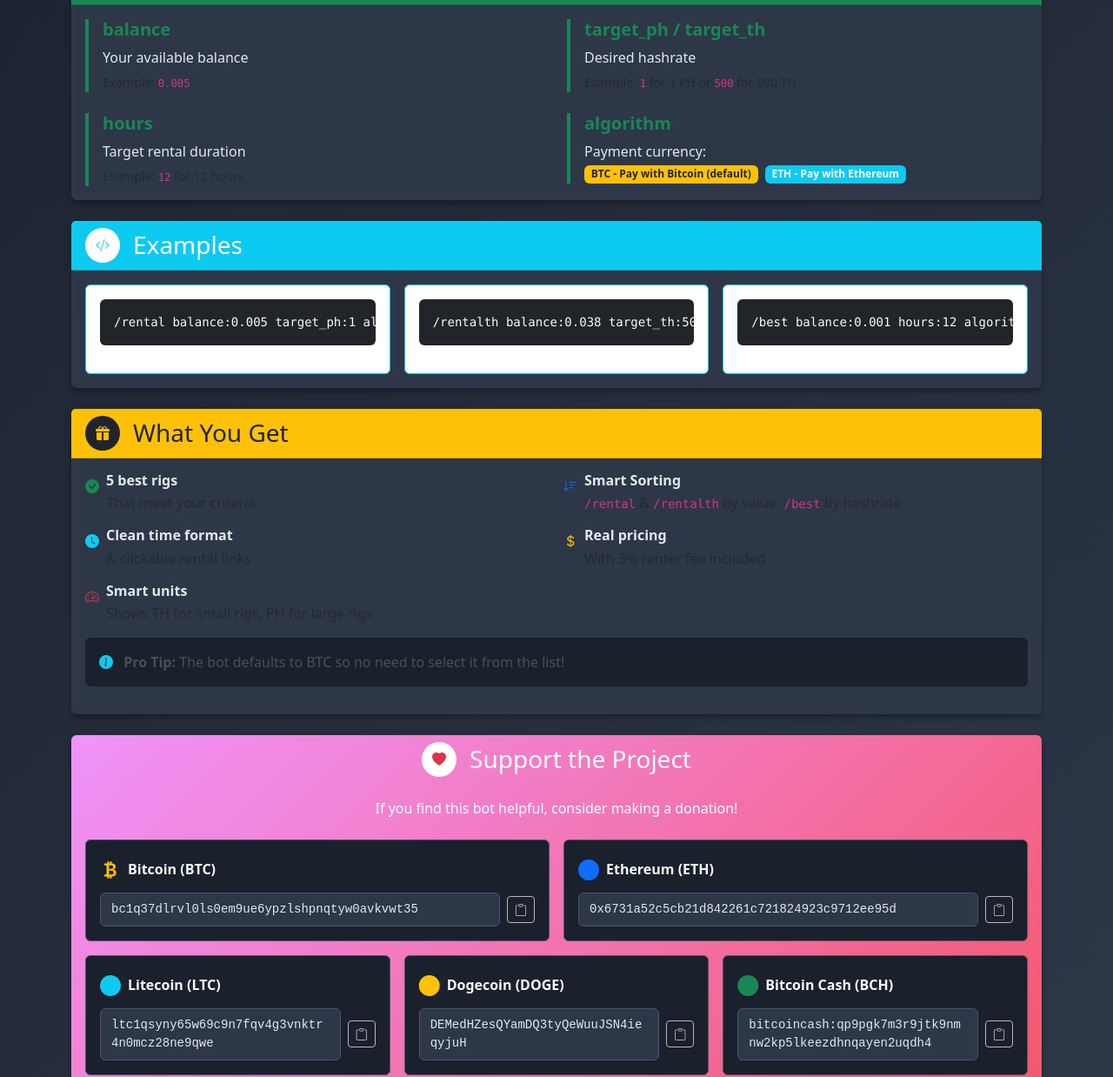
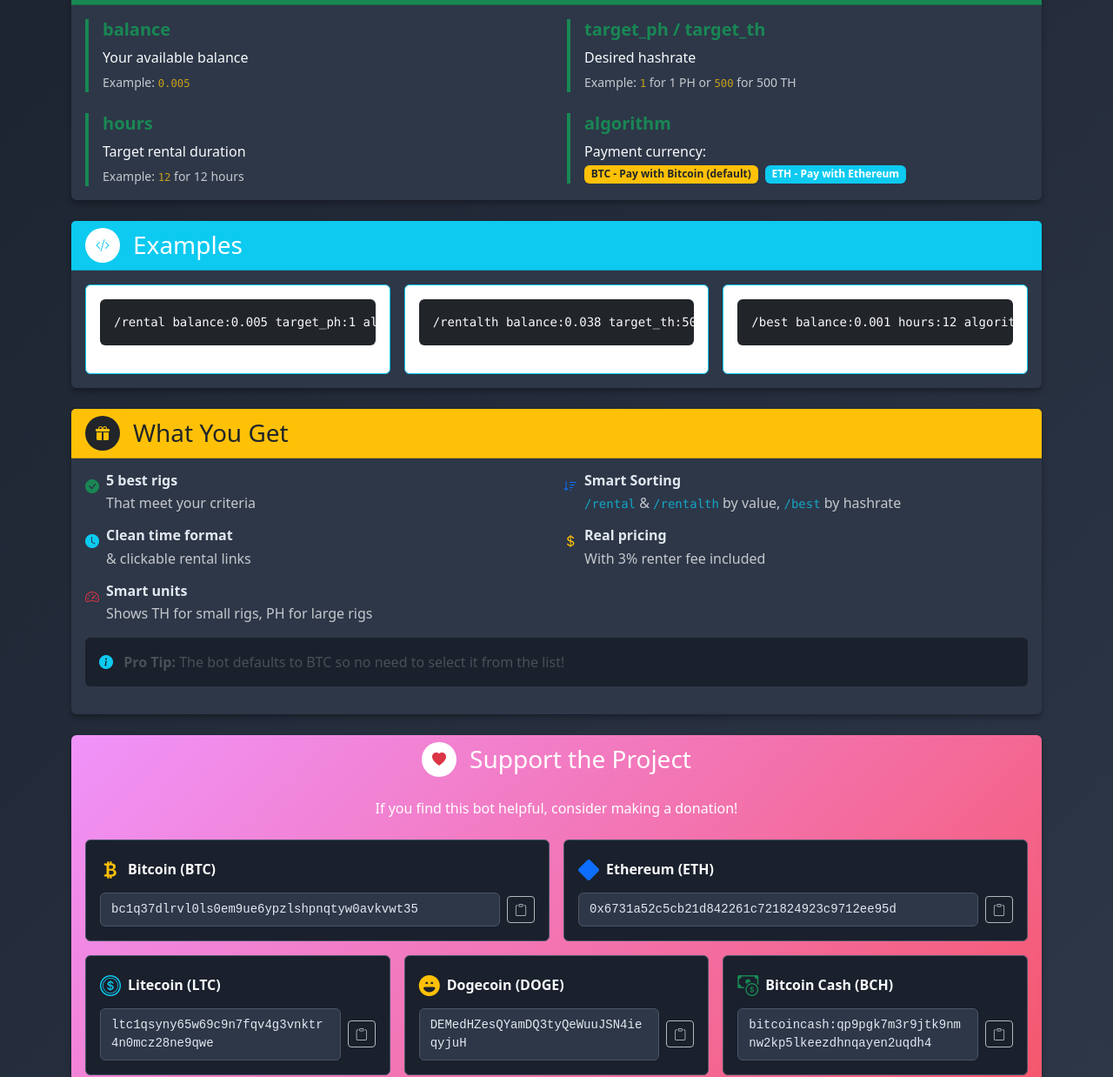
Before and after one commit to AkaCurtis/MRR-Rental-Finder, a plain HTML site: page index.html in a window 1280 px wide. Shown: the part 529-1767 px from the top of the page at 87% size. Drawn offline with nearby package versions, Linux system fonts and the light colour scheme.

Commit message:
Update text styles for balance and hashrate sections

```diff
--- a/index.html
+++ b/index.html
@@ -130,28 +130,28 @@
                             <div class="col-md-6">
                                 <div class="border-start border-success border-4 ps-3">
                                     <h5 class="fw-bold text-success">balance</h5>
-                                    <p class="mb-1">Your available balance</p>
-                                    <small class="text-muted">Example: <code>0.005</code></small>
+                                    <p class="mb-1 text-light">Your available balance</p>
+                                    <small class="text-light opacity-75">Example: <code class="text-warning">0.005</code></small>
                                 </div>
                             </div>
                             <div class="col-md-6">
                                 <div class="border-start border-success border-4 ps-3">
                                     <h5 class="fw-bold text-success">target_ph / target_th</h5>
-                                    <p class="mb-1">Desired hashrate</p>
-                                    <small class="text-muted">Example: <code>1</code> for 1 PH or <code>500</code> for 500 TH</small>
+                                    <p class="mb-1 text-light">Desired hashrate</p>
+                                    <small class="text-light opacity-75">Example: <code class="text-warning">1</code> for 1 PH or <code class="text-warning">500</code> for 500 TH</small>
                                 </div>
                             </div>
                             <div class="col-md-6">
                                 <div class="border-start border-success border-4 ps-3">
                                     <h5 class="fw-bold text-success">hours</h5>
-                                    <p class="mb-1">Target rental duration</p>
-                                    <small class="text-muted">Example: <code>12</code> for 12 hours</small>
+                                    <p class="mb-1 text-light">Target rental duration</p>
+                                    <small class="text-light opacity-75">Example: <code class="text-warning">12</code> for 12 hours</small>
                                 </div>
                             </div>
                             <div class="col-md-6">
                                 <div class="border-start border-success border-4 ps-3">
                                     <h5 class="fw-bold text-success">algorithm</h5>
-                                    <p class="mb-1">Payment currency:</p>
+                                    <p class="mb-1 text-light">Payment currency:</p>
                                     <div class="d-flex gap-2 flex-wrap">
                                         <span class="badge bg-warning text-dark">BTC - Pay with Bitcoin (default)</span>
                                         <span class="badge bg-info">ETH - Pay with Ethereum</span>
@@ -224,7 +224,7 @@
                                     <i class="bi bi-check-circle-fill text-success me-2 mt-1"></i>
                                     <div>
                                         <h6 class="fw-bold mb-1">5 best rigs</h6>
-                                        <p class="mb-0 text-muted">That meet your criteria</p>
+                                        <p class="mb-0 text-light opacity-75">That meet your criteria</p>
                                     </div>
                                 </div>
                             </div>
@@ -233,7 +233,7 @@
                                     <i class="bi bi-sort-down text-primary me-2 mt-1"></i>
                                     <div>
                                         <h6 class="fw-bold mb-1">Smart Sorting</h6>
-                                        <p class="mb-0 text-muted"><code>/rental</code> & <code>/rentalth</code> by value, <code>/best</code> by hashrate</p>
+                                        <p class="mb-0 text-light opacity-75"><code class="text-info">/rental</code> & <code class="text-info">/rentalth</code> by value, <code class="text-info">/best</code> by hashrate</p>
                                     </div>
                                 </div>
                             </div>
@@ -242,7 +242,7 @@
                                     <i class="bi bi-clock-fill text-info me-2 mt-1"></i>
                                     <div>
                                         <h6 class="fw-bold mb-1">Clean time format</h6>
-                                        <p class="mb-0 text-muted">& clickable rental links</p>
+                                        <p class="mb-0 text-light opacity-75">& clickable rental links</p>
                                     </div>
                                 </div>
                             </div>
@@ -251,7 +251,7 @@
                                     <i class="bi bi-currency-dollar text-warning me-2 mt-1"></i>
                                     <div>
                                         <h6 class="fw-bold mb-1">Real pricing</h6>
-                                        <p class="mb-0 text-muted">With 3% renter fee included</p>
+                                        <p class="mb-0 text-light opacity-75">With 3% renter fee included</p>
                                     </div>
                                 </div>
                             </div>
@@ -260,7 +260,7 @@
                                     <i class="bi bi-speedometer2 text-danger me-2 mt-1"></i>
                                     <div>
                                         <h6 class="fw-bold mb-1">Smart units</h6>
-                                        <p class="mb-0 text-muted">Shows TH for small rigs, PH for large rigs</p>
+                                        <p class="mb-0 text-light opacity-75">Shows TH for small rigs, PH for large rigs</p>
                                     </div>
                                 </div>
                             </div>
@@ -309,7 +309,7 @@
                                 <div class="card" style="background-color: #1a202c; border: 1px solid #4a5568;">
                                     <div class="card-body">
                                         <div class="d-flex align-items-center mb-2">
-                                            <i class="bi bi-circle-fill text-primary fs-4 me-2"></i>
+                                            <i class="bi bi-diamond-fill text-primary fs-4 me-2"></i>
                                             <h6 class="mb-0 text-light fw-bold">Ethereum (ETH)</h6>
                                         </div>
                                         <div class="d-flex align-items-center justify-content-between">
@@ -325,7 +325,7 @@
                                 <div class="card" style="background-color: #1a202c; border: 1px solid #4a5568;">
                                     <div class="card-body">
                                         <div class="d-flex align-items-center mb-2">
-                                            <i class="bi bi-circle-fill text-info fs-4 me-2"></i>
+                                            <i class="bi bi-coin text-info fs-4 me-2"></i>
                                             <h6 class="mb-0 text-light fw-bold">Litecoin (LTC)</h6>
                                         </div>
                                         <div class="d-flex align-items-center justify-content-between">
@@ -341,7 +341,7 @@
                                 <div class="card" style="background-color: #1a202c; border: 1px solid #4a5568;">
                                     <div class="card-body">
                                         <div class="d-flex align-items-center mb-2">
-                                            <i class="bi bi-circle-fill text-warning fs-4 me-2"></i>
+                                            <i class="bi bi-emoji-laughing-fill text-warning fs-4 me-2"></i>
                                             <h6 class="mb-0 text-light fw-bold">Dogecoin (DOGE)</h6>
                                         </div>
                                         <div class="d-flex align-items-center justify-content-between">
@@ -357,7 +357,7 @@
                                 <div class="card" style="background-color: #1a202c; border: 1px solid #4a5568;">
                                     <div class="card-body">
                                         <div class="d-flex align-items-center mb-2">
-                                            <i class="bi bi-circle-fill text-success fs-4 me-2"></i>
+                                            <i class="bi bi-cash-coin text-success fs-4 me-2"></i>
                                             <h6 class="mb-0 text-light fw-bold">Bitcoin Cash (BCH)</h6>
                                         </div>
                                         <div class="d-flex align-items-center justify-content-between">
```
